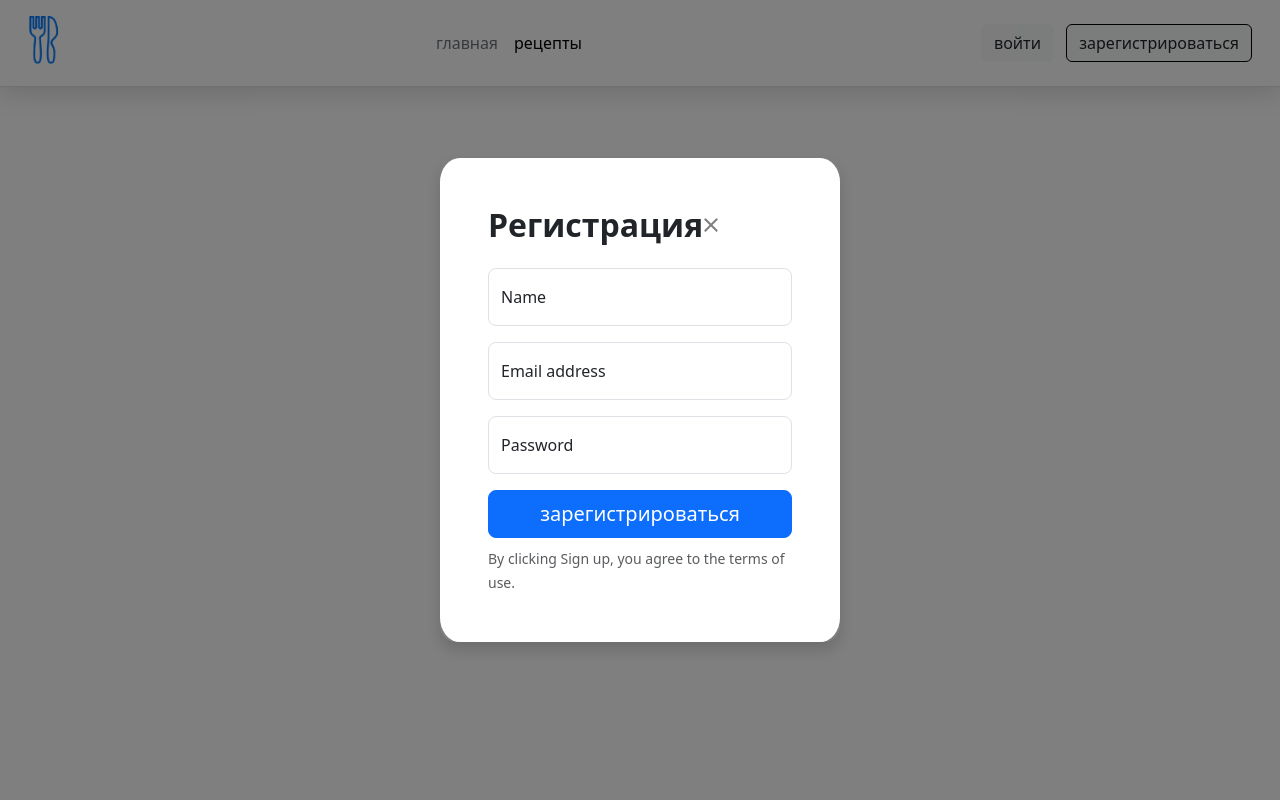
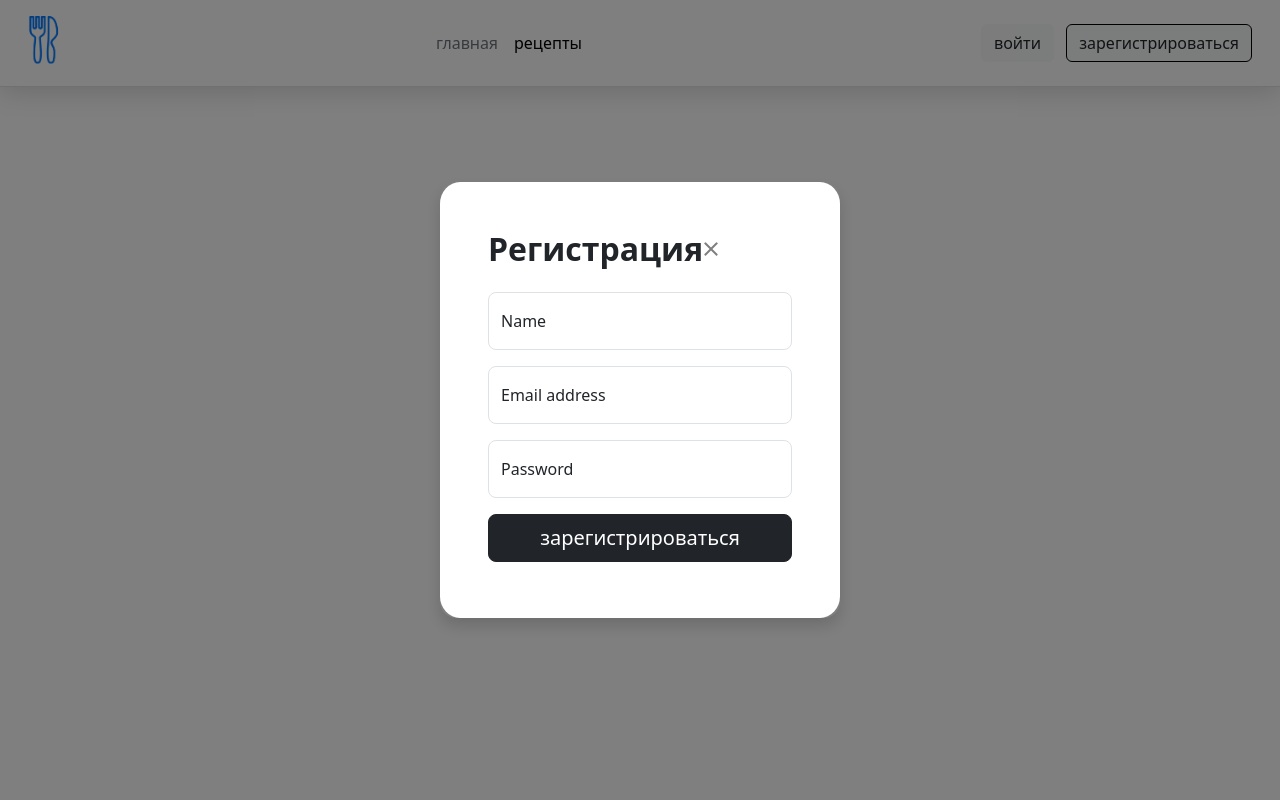
Before and after one commit to papaWa-paw/website, a Flask app: template templates/registration.html in a window 1280 px wide. Run offline with Flask 3, Linux system fonts and the light colour scheme; the template is opened without the code that fills it, so the values that code supplies are empty.

Commit message:
Update registration.html

```diff
--- a/templates/registration.html
+++ b/templates/registration.html
@@ -5,33 +5,34 @@ LOL
 {% endblock %}
 
 {% block body %}
+<form method="post">
  <div class="modal_box">
     <div class="modal-dialog" role="document">
     <div class="modal-content rounded-4 shadow">
       <div class="modal-header p-5 pb-4 border-bottom-0">
         <h1 class="fw-bold mb-0 fs-2">Регистрация</h1>
-        <button type="button" class="btn-close" data-bs-dismiss="modal" aria-label="Close" onclick="{{ url_for('index') }}"></button>
+        <a href="{{ url_for('index') }}" class="btn-close" data-bs-dismiss="modal" aria-label="Close"></a>
       </div>
 
       <div class="modal-body p-5 pt-0">
         <form class="">
           <div class="form-floating mb-3">
-            <input class="form-control rounded-3" id="floatingName" placeholder="Name">
+            <input name="name" class="form-control rounded-3" id="floatingName" placeholder="Name">
             <label for="floatingInput">Name</label>
           </div>
           <div class="form-floating mb-3">
-            <input type="email" class="form-control rounded-3" id="floatingInput" placeholder="name@example.com">
+            <input name="email" type="email" class="form-control rounded-3" id="floatingInput" placeholder="name@example.com">
             <label for="floatingInput">Email address</label>
           </div>
           <div class="form-floating mb-3">
-            <input type="password" class="form-control rounded-3" id="floatingPassword" placeholder="Password">
+            <input name="password" type="password" class="form-control rounded-3" id="floatingPassword" placeholder="Password">
             <label for="floatingPassword">Password</label>
           </div>
-          <button class="w-100 mb-2 btn btn-lg rounded-3 btn-primary" type="submit">зарегистрироваться</button>
-          <small class="text-body-secondary">By clicking Sign up, you agree to the terms of use.</small>
+          <button class="w-100 mb-2 btn btn-lg rounded-3 btn-dark" type="submit">зарегистрироваться</button>
         </form>
       </div>
     </div>
   </div>
  </div>
+ </form>
 {% endblock %}
```
